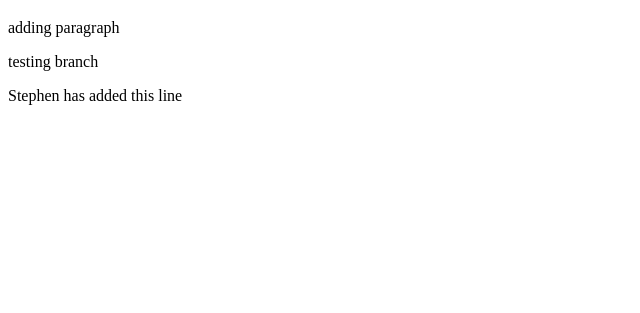
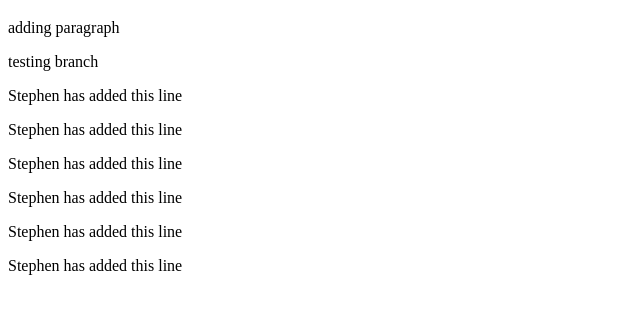
Before and after one commit to denisnishida/Github-Test, a plain HTML site: page index.html in a window 1280 px wide. Shown: the part 61-374 px from the top of the page, without its empty margins (0-640 px from the left). Drawn offline with Linux system fonts and the light colour scheme.

Commit message:
changed again
asdasd

```diff
--- a/index.html
+++ b/index.html
@@ -9,5 +9,11 @@
     <p>adding paragraph</p>
     <p>testing branch</p>
     <p>Stephen has added this line</p>
+    <p>Stephen has added this line</p>
+    <p>Stephen has added this line</p>
+    <p>Stephen has added this line</p>
+    <p>Stephen has added this line</p>
+    <p>Stephen has added this line</p>
+
 </body>
 </html>
```
